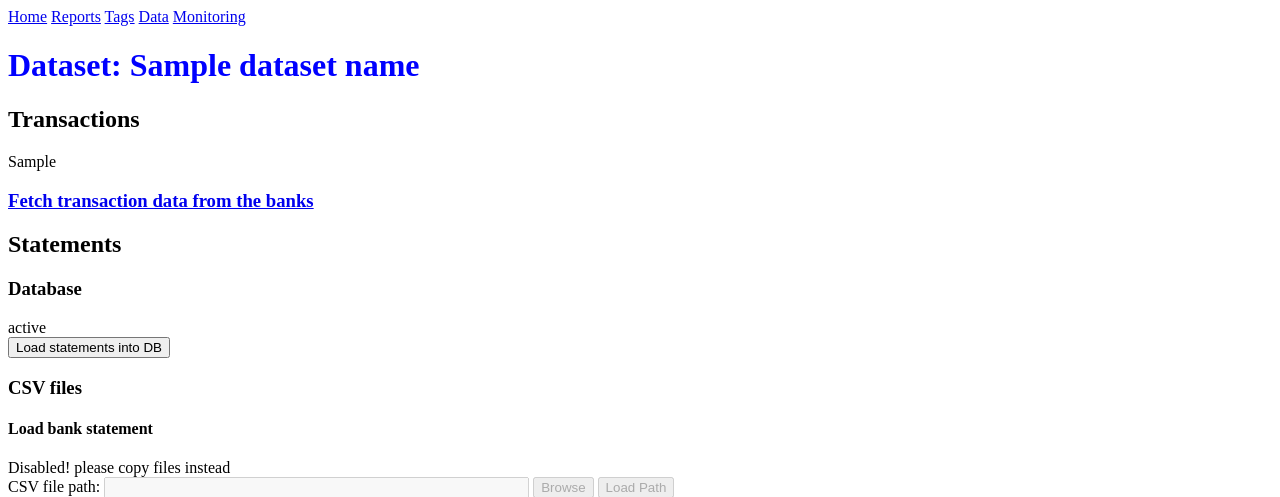
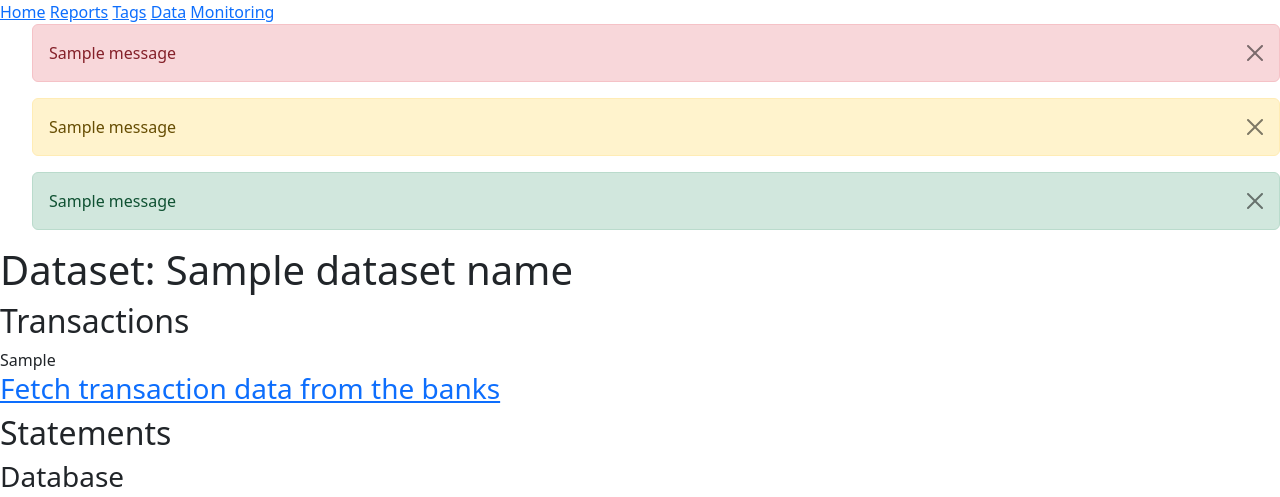
Before and after one commit to jimkon/mecon, a Flask app: template mecon/app/blueprints/data/templates/data.html in a window 1280 px wide. Shown: the top 497 px of the page. Run offline with Flask 3, Linux system fonts and the light colour scheme; the template is opened without the code that fills it: most values are stand-ins (such as "Sample title", 1, 10 or a date in 2020); one stand-in notice (Sample message) is shown; parts of the project's set-up code (start-up, migrations or seed data) failed here and were passed over.

Commit message:
dev feature: enable flash messages for errors, warnings and successes

```diff
--- a/mecon/app/__init__.py
+++ b/mecon/app/__init__.py
@@ -27,8 +27,9 @@ current_dataset = current_dataset_dir.working_dataset
 
 app = Flask(__name__)
 app.debug = True
-app.config['SECRET_KEY'] = os.getenv('SECRET_KEY')
+app.config['SECRET_KEY'] = 'secret key' #os.getenv('SECRET_KEY') TODO
 app.config['SQLALCHEMY_DATABASE_URI'] = f"sqlite:///{current_dataset.db}"
+app.config['SESSION_TYPE'] = 'filesystem'
 db.init_app(app)
 app.app_context().push()
 db.create_all()
--- a/templates/layout.html
+++ b/templates/layout.html
@@ -3,8 +3,11 @@
 <head>
     <meta charset="UTF-8">
     <title>Mecon App</title>
-    <link rel="stylesheet" type= "text/css" href="{{ url_for('static', filename='styles.css') }}">  {# TODO:v2 not visible, # https://exploreflask.com/en/latest/blueprints.html #}
-{#    <link rel="stylesheet" href={{ url_for('static', filename='styles.css') }}>#}
+    <link href="https://cdn.jsdelivr.net/npm/bootstrap@5.2.3/dist/css/bootstrap.min.css" rel="stylesheet"
+          integrity="sha384-rbsA2VBKQhggwzxH7pPCaAqO46MgnOM80zW1RWuH61DGLwZJEdK2Kadq2F9CUG65" crossorigin="anonymous">
+    {#    <link rel="stylesheet" type="text/css" href="{{ url_for('static', filename='styles.css') }}">#}
+    {# TODO:v2 not visible, # https://exploreflask.com/en/latest/blueprints.html #}
+    {#    <link rel="stylesheet" href={{ url_for('static', filename='styles.css') }}>#}
 </head>
 <body>
 
@@ -14,8 +17,53 @@
 <a href={{ url_for('data.data_menu') }}>Data</a>
 <a href={{ url_for('monitoring.home') }}>Monitoring</a>
 
+<br>
+
+{% with messages = get_flashed_messages(category_filter=["error"]) %}
+    {% if messages %}
+        <ul class=flashes>
+            {% for message in messages %}
+                <div class="alert alert-danger alert-dismissible" role="alert">
+                    {{ message | safe}}
+                    <button type="button" class="btn-close" data-bs-dismiss="alert" aria-label="Close"></button>
+                </div>
+            {% endfor %}
+        </ul>
+    {% endif %}
+{% endwith %}
+
+{% with messages = get_flashed_messages(category_filter=["warning"]) %}
+    {% if messages %}
+        <ul class=flashes>
+            {% for message in messages %}
+                <div class="alert alert-warning alert-dismissible" role="alert">
+                    {{ message | safe}}
+                    <button type="button" class="btn-close" data-bs-dismiss="alert" aria-label="Close"></button>
+                </div>
+            {% endfor %}
+        </ul>
+    {% endif %}
+{% endwith %}
+
+{% with messages = get_flashed_messages(category_filter=["success"]) %}
+    {% if messages %}
+        <ul class=flashes>
+            {% for message in messages %}
+                <div class="alert alert-success alert-dismissible" role="alert">
+                    {{ message | safe}}
+                    <button type="button" class="btn-close" data-bs-dismiss="alert" aria-label="Close"></button>
+                </div>
+            {% endfor %}
+        </ul>
+    {% endif %}
+{% endwith %}
+
 {% block content %}
     <h1>Welcome to {{ title }}!</h1>
 {% endblock content %}
+
+<script src="https://cdn.jsdelivr.net/npm/bootstrap@5.2.3/dist/js/bootstrap.bundle.min.js"
+        integrity="sha384-kenU1KFdBIe4zVF0s0G1M5b4hcpxyD9F7jL+jjXkk+Q2h455rYXK/7HAuoJl+0I4"
+        crossorigin="anonymous"></script>
 </body>
 </html>
```
